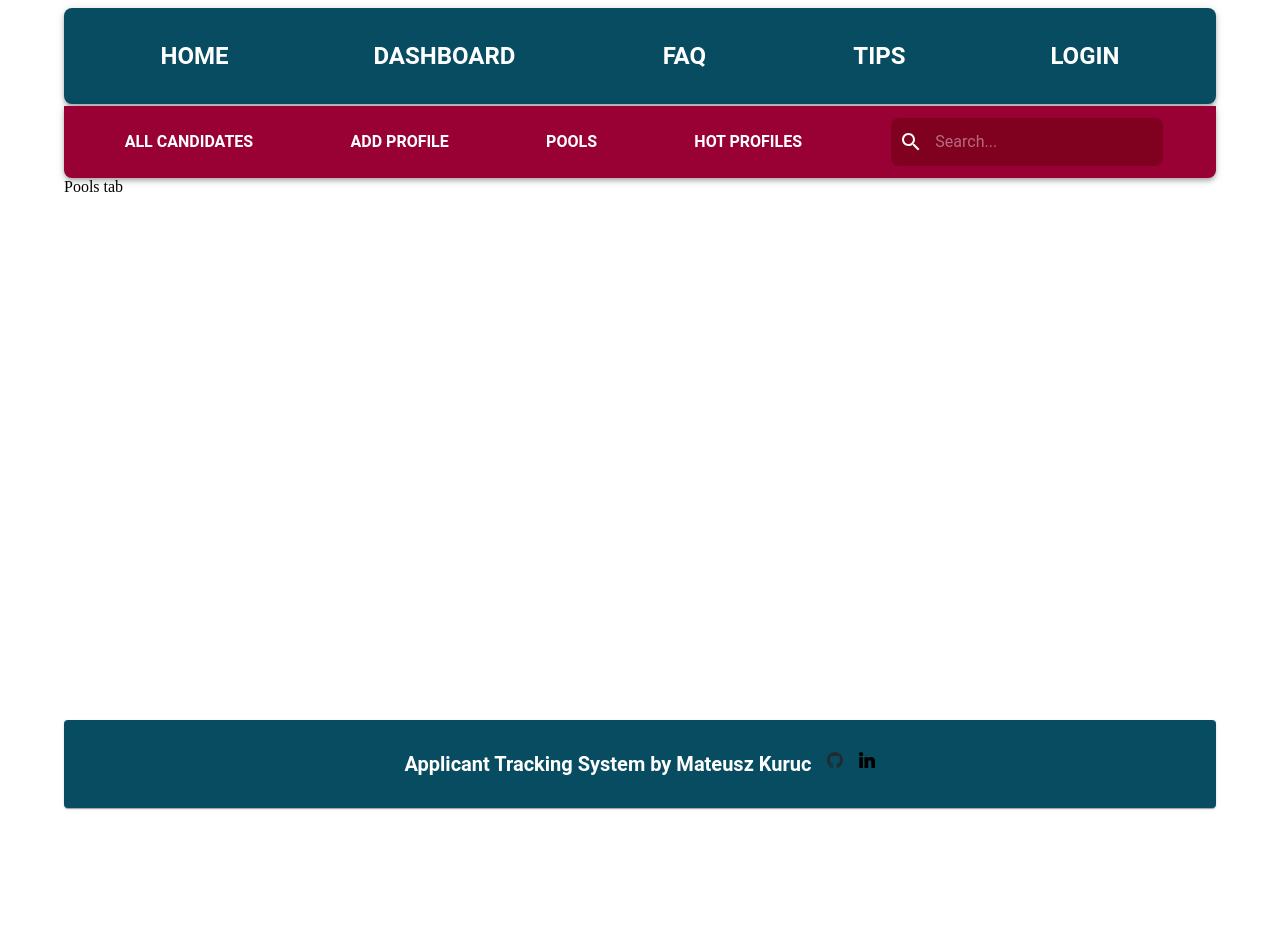
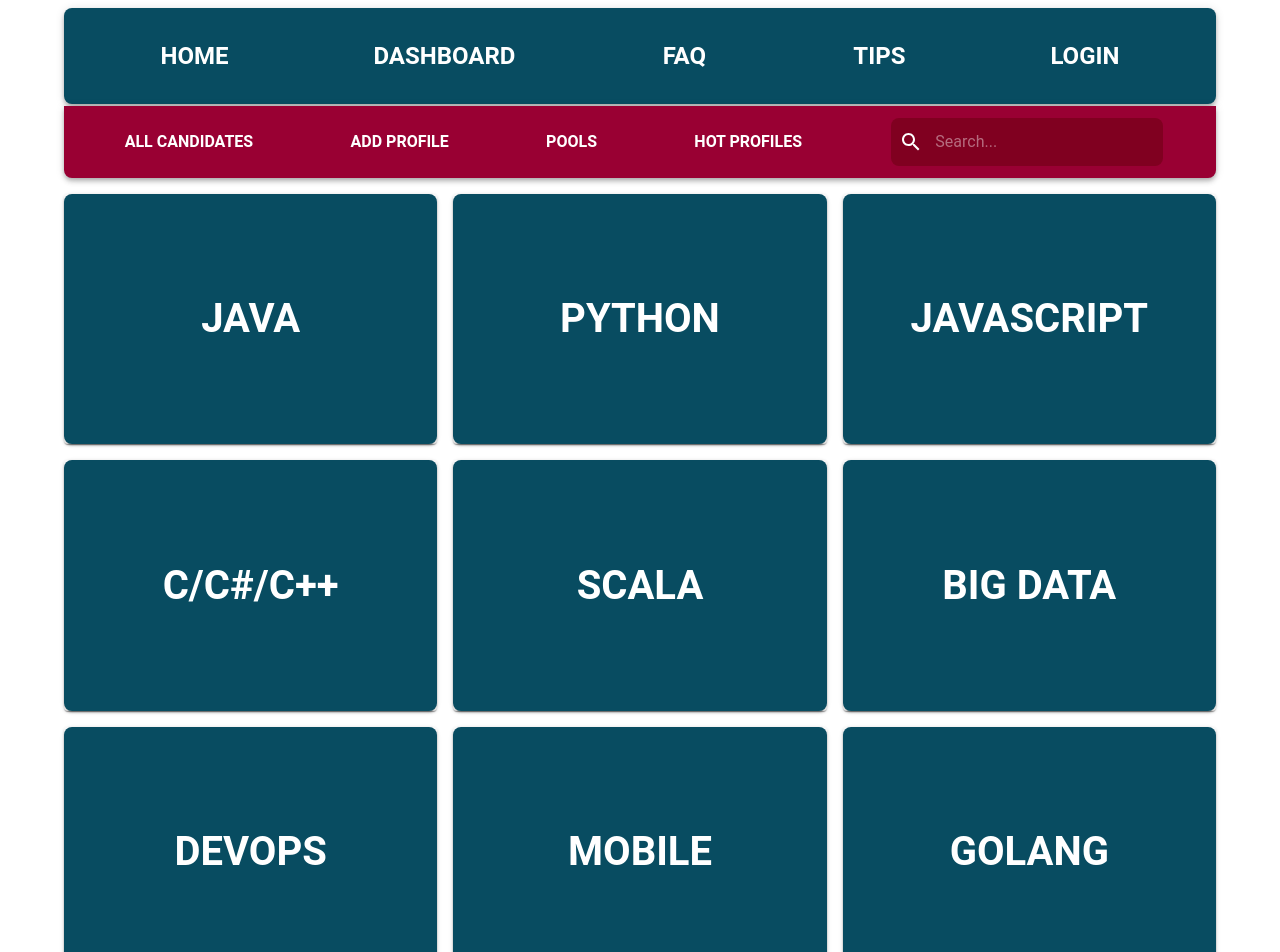
Before and after one commit to MateuszKuruc/ATS-recruitment-app, a React (Create React App) app in the folder ats-frontend/: page /pools in a window 1280 px wide. Shown: the top 952 px of the page. Before the commit the page ends 816 px from the top, so only its background shows below. Built offline with nearby package versions, Linux system fonts and the light colour scheme.

Commit message:
create and style pools container for displaying different containers for technologies. Used grid

```diff
--- a/ats-frontend/src/App.js
+++ b/ats-frontend/src/App.js
@@ -8,6 +8,7 @@ import AllCandidates from "./components/AllCandidates";
 import MainAppBar from "./components/MainAppBar";
 import CandidateDetails from "./components/CandidateDetails";
 import Footer from "./components/Footer";
+import Pools from "./components/Pools";
 
 import { useSelector, useDispatch } from "react-redux";
 import { Routes, Route, Link } from "react-router-dom";
@@ -210,7 +211,7 @@ function App() {
             element={
               <>
                 <Dashboard />
-                <div>Pools tab</div>
+                <Pools />
               </>
             }
           />
--- a/ats-frontend/src/components/AddProfile.js
+++ b/ats-frontend/src/components/AddProfile.js
@@ -3,7 +3,7 @@ import { useState } from "react";
 import styled from "styled-components";
 import { secondaryColor, primaryColor } from "../App";
 import { DatePicker } from "@mui/x-date-pickers";
-import { FormControl, Select, InputLabel, MenuItem } from "@mui/material"
+import { FormControl, Select, InputLabel, MenuItem } from "@mui/material";
 
 const FieldContainer = styled.div`
   display: flex;
@@ -50,7 +50,7 @@ const AddProfile = () => {
         // border: "1px solid blue",
         flex: "1",
         // height: "100%"
-        marginBottom: "1rem"
+        marginBottom: "1rem",
       }}
     >
       <form
@@ -65,7 +65,8 @@ const AddProfile = () => {
           paddingLeft: "1rem",
           // margin: "2rem",
           borderRadius: "0.5rem",
-          backgroundColor: secondaryColor,
+          // backgroundColor: secondaryColor,
+          backgroundColor: primaryColor,
           flex: "1",
         }}
       >
@@ -142,6 +143,8 @@ const AddProfile = () => {
                     <MenuItem value="Scala">Scala</MenuItem>
                     <MenuItem value="BigData">Big Data</MenuItem>
                     <MenuItem value="DevOps">DevOps</MenuItem>
+                    <MenuItem value="Mobile">Mobile</MenuItem>
+                    <MenuItem value="Golang">Golang</MenuItem>
                   </Select>
                 </FormControl>
               </div>
--- a/ats-frontend/src/components/CandidateDetails.js
+++ b/ats-frontend/src/components/CandidateDetails.js
@@ -9,7 +9,7 @@ const StyledPaper = styled(Paper)`
   display: flex;
   justify-content: space-between;
   align-items: center;
-  border: 0.25rem solid #990033;
+  // border: 0.25rem solid #990033;
   padding: 1rem;
 `;
 
--- a/ats-frontend/src/components/Footer.js
+++ b/ats-frontend/src/components/Footer.js
@@ -22,7 +22,7 @@ const StyledContainer = styled.div`
 
 const Footer = () => {
   return (
-    <StyledPaper style={{ background: "#084c61" }}>
+    <StyledPaper style={{ background: "#990033" }}>
       <StyledContainer>
         <Typography variant="h5" style={{ color: "#FFFFFF" }}>
           Applicant Tracking System by Mateusz Kuruc
--- /dev/null
+++ b/ats-frontend/src/components/Pools.js
@@ -0,0 +1,89 @@
+import { Grid, Paper, Typography, Button } from "@mui/material";
+import styled from "styled-components";
+
+const StyledPaper = styled(Paper)`
+  height: 100%;
+`;
+
+const StyledButton = styled(Button)`
+  && {
+    width: 100%;
+    height: 100%;
+    border-radius: 0.5rem;
+  }
+`;
+
+const Pools = () => {
+  return (
+    <div style={{ marginTop: "1rem", marginBottom: "1rem" }}>
+      <Grid container spacing={2} style={{ display: "flex", height: "100vh" }}>
+        <Grid item xs={12} md={4}>
+          <StyledPaper>
+            <StyledButton variant="contained">
+              <Typography variant="h1">Java</Typography>
+            </StyledButton>
+          </StyledPaper>
+        </Grid>
+        <Grid item xs={12} md={4}>
+          <StyledPaper>
+            <StyledButton variant="contained">
+              <Typography variant="h1">Python</Typography>
+            </StyledButton>
+          </StyledPaper>
+        </Grid>
+        <Grid item xs={12} md={4}>
+          <StyledPaper>
+            <StyledButton variant="contained">
+              <Typography variant="h1">JavaScript</Typography>
+            </StyledButton>
+          </StyledPaper>
+        </Grid>
+        <Grid item xs={12} md={4}>
+          <StyledPaper>
+            <StyledButton variant="contained">
+              <Typography variant="h1">C/C#/C++</Typography>
+            </StyledButton>
+          </StyledPaper>
+        </Grid>
+        <Grid item xs={12} md={4}>
+          <StyledPaper>
+            <StyledButton variant="contained">
+              <Typography variant="h1">Scala</Typography>
+            </StyledButton>
+          </StyledPaper>
+        </Grid>
+        <Grid item xs={12} md={4}>
+          <StyledPaper>
+            <StyledButton variant="contained">
+              <Typography variant="h1">Big Data</Typography>
+            </StyledButton>
+          </StyledPaper>
+        </Grid>
+        <Grid item xs={12} md={4}>
+          <StyledPaper>
+            <StyledButton variant="contained">
+              <Typography variant="h1">DevOps</Typography>
+            </StyledButton>
+          </StyledPaper>
+        </Grid>
+        <Grid item xs={12} md={4}>
+          <StyledPaper>
+            <StyledButton variant="contained">
+              <Typography variant="h1">Mobile</Typography>
+            </StyledButton>
+          </StyledPaper>
+        </Grid>
+        <Grid item xs={12} md={4}>
+          <StyledPaper>
+            <StyledButton variant="contained">
+              {" "}
+              <Typography variant="h1">Golang</Typography>
+            </StyledButton>
+          </StyledPaper>
+        </Grid>
+      </Grid>
+    </div>
+  );
+};
+
+export default Pools;
```
